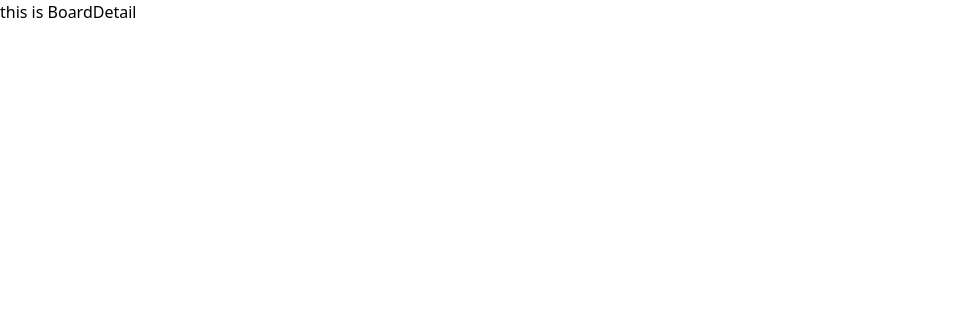
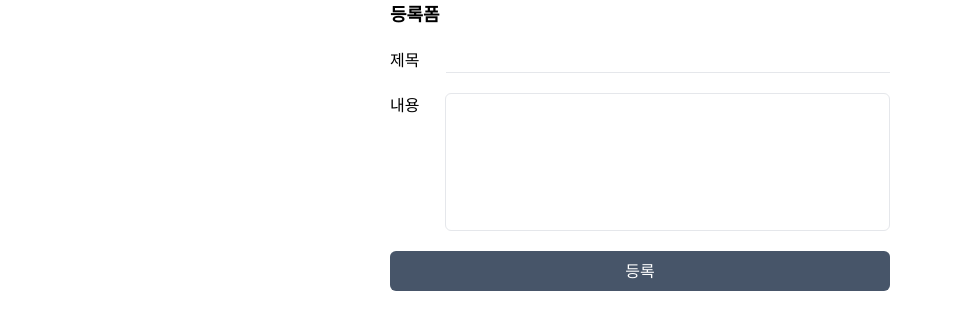
Before and after one commit to Chaemin-L/board, a React (Vite) app: page /boards in a window 1280 px wide. Shown: the top 330 px of the page, without its empty margins (0-953 px from the left). Built offline with nearby package versions, Linux system fonts and the light colour scheme.

Commit message:
feat: BoardList 페이지 구현

```diff
--- a/index.tsx
+++ b/index.tsx
@@ -2,7 +2,7 @@ import { StrictMode } from "react";
 import { createRoot } from "react-dom/client";
 import { createBrowserRouter, RouterProvider } from "react-router-dom";
 import GlobalLayout from "./src/layout/global.tsx";
-import ROUTES from "./src/router/default.tsx";
+import { ROUTES } from "./src/router/default.tsx";
 import "./global.css";
 
 const router = createBrowserRouter([
--- a/src/component/Button.tsx
+++ b/src/component/Button.tsx
@@ -11,7 +11,7 @@ const Button = ({ children, fullWidth = false, ...props }: Props) => {
     <button
       {...props}
       className={clsx(
-        "py-2 px-3 bg-slate-600 rounded-e-md hover:bg-slate-500 text-white",
+        "py-2 px-3 bg-slate-600 rounded-md hover:bg-slate-500 text-white",
         !fullWidth && "w-fit"
       )}
     >
--- a/src/component/Input.tsx
+++ b/src/component/Input.tsx
@@ -6,11 +6,11 @@ interface Props extends HTMLAttributes<HTMLInputElement> {
 }
 const Input = ({ label, ...props }: Props) => {
   return (
-    <label className="space-x-5">
+    <label className="flex space-x-5">
       <span className="w-10 inline-block">{label}</span>
       <input
         {...props}
-        className="border-b w-52 border-gray-200 focus:outline-none"
+        className="border-b w-full border-gray-200 focus:outline-none"
       />
     </label>
   );
--- a/src/component/Textarea.tsx
+++ b/src/component/Textarea.tsx
@@ -6,12 +6,12 @@ interface Props extends HTMLAttributes<HTMLTextAreaElement> {
 }
 const Textarea = ({ label, ...props }: Props) => {
   return (
-    <label className="flex space-x-5 align-top">
+    <label className="flex space-x-5 ">
       <span className="inline-block w-10">{label}</span>
       <textarea
         rows={5}
         {...props}
-        className="w-52 p-2 border-gray-200 border rounded-md focus:outline-none resize-none"
+        className="w-full p-2 border-gray-200 border rounded-md focus:outline-none resize-none"
       />
     </label>
   );
--- /dev/null
+++ b/src/component/board/Form.tsx
@@ -0,0 +1,22 @@
+import { FormEventHandler } from "react";
+import Button from "../Button";
+import Input from "../Input";
+import Textarea from "../Textarea";
+
+interface Props {
+  onSubmit: FormEventHandler<HTMLFormElement>;
+}
+
+const Form = ({ onSubmit }: Props) => {
+  return (
+    <form onSubmit={onSubmit} className="flex flex-col gap-5 ">
+      <Input label="제목" name="title" />
+      <Textarea label="내용" name="content" />
+      <Button type="submit" fullWidth>
+        등록
+      </Button>
+    </form>
+  );
+};
+
+export default Form;
--- /dev/null
+++ b/src/component/board/ListView.tsx
@@ -0,0 +1,29 @@
+import { Link } from "react-router-dom";
+import { BoardType } from "../../page/board/list";
+import { memo } from "react";
+
+const ListView = ({ listData }: { listData: BoardType[] }) => {
+  return (
+    <ul className="space-y-5">
+      {listData.map((data) => {
+        return <ListItem key={data.id} data={data} />;
+      })}
+    </ul>
+  );
+};
+
+export default ListView;
+
+const ListItem = memo(({ data: { id, title } }: { data: BoardType }) => {
+  console.log(`/boards/${id}`);
+  return (
+    <li
+      key={id}
+      className="border border-slate-200 rounded-md p-2 transition-colors hover:bg-gray-200 hover:cursor-pointer"
+    >
+      <Link to={`/boards/${id}`} className="w-full  block">
+        {title}
+      </Link>
+    </li>
+  );
+});
--- a/src/page/board/list/index.tsx
+++ b/src/page/board/list/index.tsx
@@ -1,5 +1,40 @@
+import { SyntheticEvent, useRef, useState } from "react";
+import ListView from "../../../component/board/ListView";
+import Form from "../../../component/board/Form";
+
+export interface BoardType {
+  id: number;
+  title: string;
+  content: string;
+}
+
 const BoardListPage = () => {
-  return <div>this is Boardlist</div>;
+  const [listData, setListData] = useState<BoardType[]>([]);
+  const [idx, setIdx] = useState<number>(0);
+
+  const onSubmit = (e: SyntheticEvent<HTMLFormElement>) => {
+    e.preventDefault();
+    const target = e.target as typeof e.target & {
+      title: { value: string };
+      content: { value: string };
+    };
+    const { title, content } = target;
+    if (title.value && content.value) {
+      setListData((prev: BoardType[]) => [
+        ...prev,
+        { id: idx, title: title.value, content: content.value },
+      ]);
+      setIdx(idx + 1);
+    }
+  };
+
+  return (
+    <div className="w-[500px] m-auto space-y-5">
+      <h1 className="text-lg font-bold">등록폼</h1>
+      <Form onSubmit={onSubmit} />
+      <ListView listData={listData} />
+    </div>
+  );
 };
 
 export default BoardListPage;
--- a/src/router/default.tsx
+++ b/src/router/default.tsx
@@ -2,9 +2,7 @@ import { RouteObject } from "react-router-dom";
 import BoardDetailPage from "../page/board/detail";
 import BoardListPage from "../page/board/list";
 
-const ROUTES: RouteObject[] = [
-  { path: "/", element: <BoardListPage /> },
-  { path: "/:id", element: <BoardDetailPage /> },
+export const ROUTES: RouteObject[] = [
+  { path: "/boards", element: <BoardListPage /> },
+  { path: "/boards/:id", element: <BoardDetailPage /> },
 ];
-
-export default ROUTES;
```
